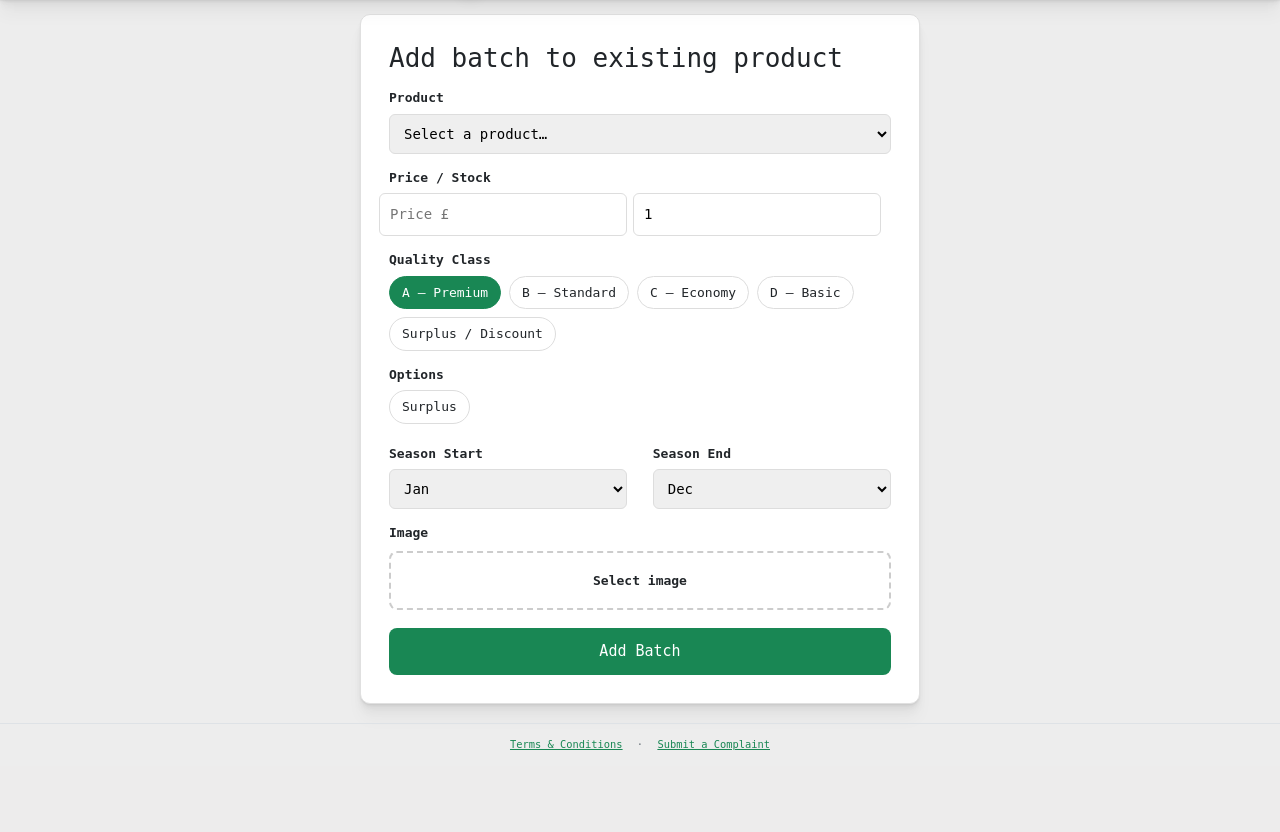
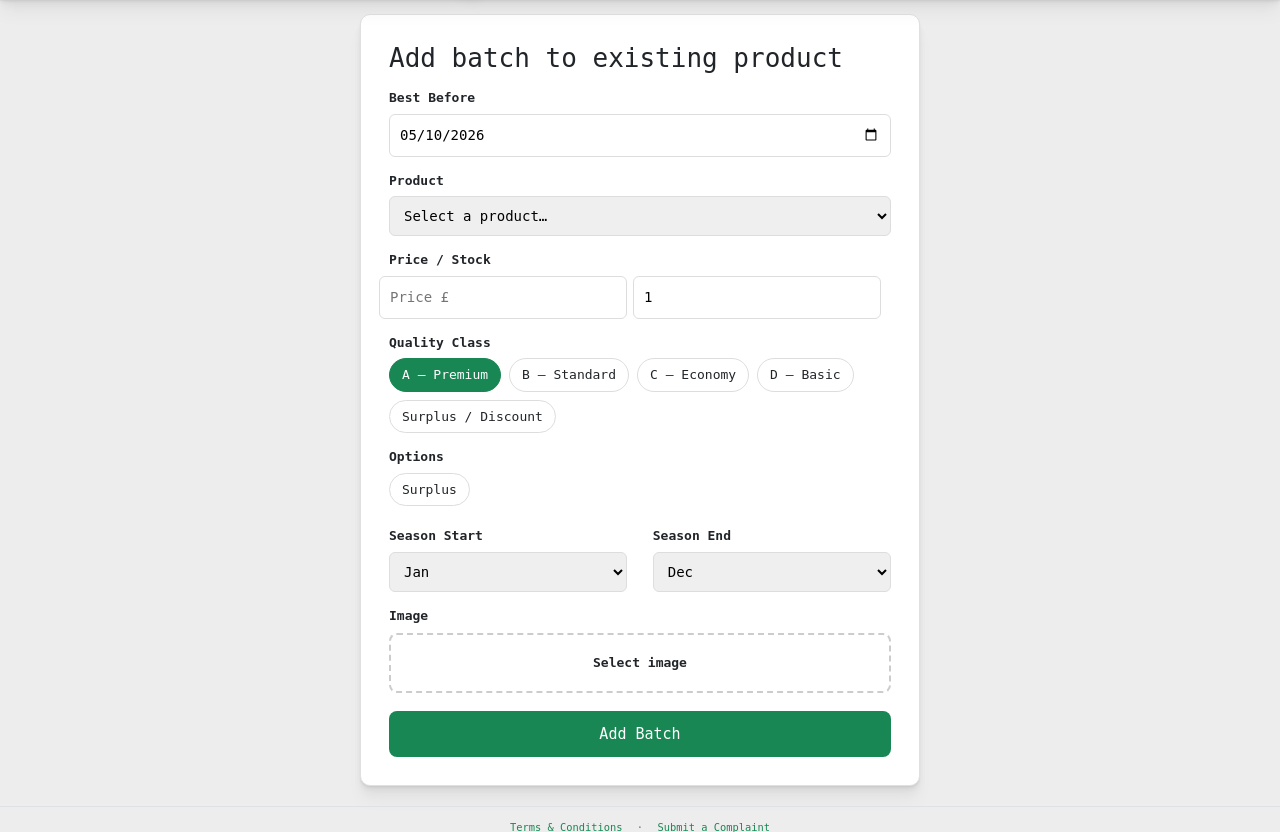
Before and after one commit to SkProGL/marketplace, a Django app: page /add_batch/ in a window 1280 px wide. Shown: the part 50-882 px from the top of the page. Before the commit the page ends 800 px from the top, so only its background shows below. Run offline with Django 5.2, Linux system fonts and the light colour scheme; the visitor is signed in with stand-in values (Sample User, id 1); data comes from the database, SQL or seed files in the repository; data that the repository does not hold is empty.

Commit message:
bug fixes

```diff
--- a/marketplace_platform/core/forms.py
+++ b/marketplace_platform/core/forms.py
@@ -150,6 +150,16 @@ class ProductForm(forms.ModelForm):
             'description': forms.Textarea(attrs={'rows': 3}),
         }
 
+    def clean_best_before(self):
+        best_before = self.cleaned_data.get('best_before')
+        if best_before is not None:
+            min_allowed = (timezone.now() + timedelta(hours=72)).date()
+            if best_before < min_allowed:
+                raise forms.ValidationError(
+                    "Best before date must be at least 3 days from now."
+                )
+        return best_before
+
 
 class ReviewForm(forms.ModelForm):
     class Meta:
@@ -173,6 +183,16 @@ class ProductBatchForm(forms.ModelForm):
             'discount_expiry', 'discount_note',
             'seasonStart', 'seasonEnd',
         ]
+
+    def clean_best_before(self):
+        best_before = self.cleaned_data.get('best_before')
+        if best_before is not None:
+            min_allowed = (timezone.now() + timedelta(hours=72)).date()
+            if best_before < min_allowed:
+                raise forms.ValidationError(
+                    "Best before date must be at least 3 days from now."
+                )
+        return best_before
 
 
 class RecipeForm(forms.ModelForm):
--- a/marketplace_platform/core/static/base.css
+++ b/marketplace_platform/core/static/base.css
@@ -202,6 +202,9 @@ body {
   font-weight: 600;
   color: #198754;
   font-size: 0.85rem;
+  min-width: 3.5rem;
+  text-align: right;
+  flex-shrink: 0;
 }
 
 .cart-producer-group {
--- a/marketplace_platform/core/static/cart.js
+++ b/marketplace_platform/core/static/cart.js
@@ -157,8 +157,12 @@ function drawerUpdateCart(productId, delta, btn) {
     },
     body: JSON.stringify({ delta: delta }),
   })
-    .then((r) => r.json())
+    .then((r) => {
+      if (r.redirected || r.status === 403) { window.location.href = "/login/"; return null; }
+      return r.json();
+    })
     .then((data) => {
+      if (!data) return;
       updateNavbarCart(data.total_items, data.total_price);
 
       // Sync cartState and card badge on the home page if available
--- a/marketplace_platform/core/templates/add_batch.html
+++ b/marketplace_platform/core/templates/add_batch.html
@@ -11,7 +11,12 @@
 
     <input type="hidden" name="stock_alert_threshold" value="0">
     <input type="hidden" name="discount_percentage" value="0">
-    <input type="hidden" name="best_before" value="2026-12-31">
+
+    <label for="best_before">Best Before</label>
+    <input type="date" id="best_before" name="best_before" required>
+    {% if batch_form.best_before.errors %}
+    <p style="color:#dc3545;font-size:0.85rem;margin:4px 0 0;">{{ batch_form.best_before.errors|join:", " }}</p>
+    {% endif %}
 
     <label>Product</label>
     <select name="product_id" required>
@@ -79,6 +84,18 @@
 </div>
 
 <script>
+  (function() {
+    const min = new Date();
+    min.setTime(min.getTime() + 72 * 60 * 60 * 1000);
+    const y = min.getFullYear();
+    const m = String(min.getMonth() + 1).padStart(2, '0');
+    const d = String(min.getDate()).padStart(2, '0');
+    const minDate = `${y}-${m}-${d}`;
+    const picker = document.getElementById('best_before');
+    picker.min = minDate;
+    if (!picker.value || picker.value < minDate) picker.value = minDate;
+  })();
+
   document.querySelector('input[type="file"]').addEventListener('change', function() {
     const span = this.closest('label.upload').querySelector('.upload-label');
     span.textContent = this.files && this.files[0] ? this.files[0].name : 'Select image';
--- a/marketplace_platform/core/templates/home.html
+++ b/marketplace_platform/core/templates/home.html
@@ -385,6 +385,12 @@
     classSelect.onchange = function() {
       selectBatch(mergedBatches[parseInt(this.value)]);
     };
+
+    const bestIdx = mergedBatches.findIndex(b => b.stock > 0);
+    if (bestIdx !== -1) {
+      classSelect.value = bestIdx;
+      selectBatch(mergedBatches[bestIdx]);
+    }
 
     currentReviews = reviewData[productId] || [];
     reviewPage = 1;
--- a/marketplace_platform/core/utils.py
+++ b/marketplace_platform/core/utils.py
@@ -436,6 +436,30 @@ def format_for_display(field, raw_value):
     return display_value
 
 
+SURPLUS_DAYS = {
+    'Fruit':     5,
+    'Vegetable': 5,
+    'Preserve':  5,
+    'Dairy':     3,
+    'Bakery':    3,
+}
+
+def apply_surplus_if_due(batch):
+    """Mark batch as Discounted if it's within the surplus window. Returns True if updated."""
+    if batch.quality_class == 'Discounted':
+        return False
+    best_before = batch.best_before
+    if isinstance(best_before, str):
+        best_before = date.fromisoformat(best_before)
+    days = SURPLUS_DAYS.get(batch.product.category, 5)
+    if best_before <= timezone.now().date() + timedelta(days=days):
+        batch.quality_class = 'Discounted'
+        batch.surplus = True
+        batch.discount_percentage = batch.surplus_discount_percentage
+        batch.save(update_fields=['quality_class', 'surplus', 'discount_percentage'])
+        return True
+    return False
+
 def get_low_stock_products(user):
     """Returns Products whose total in-date stock is at or below their alert threshold."""
     return [p for p in Product.objects.filter(producer=user) if p.stock <= p.stock_alert_threshold]
--- a/marketplace_platform/core/views.py
+++ b/marketplace_platform/core/views.py
@@ -14,7 +14,7 @@ from django.contrib.auth.forms import PasswordChangeForm
 from .models import Complaint, User, Product, ProductBatch, Order, ProducerOrder, OrderProduct, Review, OrderStatusHistory, Recipe, RecipeIngredients, StoryPost, FavouriteRecipe, Payment
 from core.forms import ComplaintForm, LoginForm, ProductForm, ProductBatchForm, SignupForm, CheckoutForm, ReviewForm, ProfileEditForm, RecipeForm, StoryPostForm
 from core.permissions import MANAGE_MODEL_ACCESS, get_all_models, management_access_required
-from core.utils import get_management_context, get_recurring_orders_context, handle_management_post
+from core.utils import get_management_context, get_recurring_orders_context, handle_management_post, apply_surplus_if_due, SURPLUS_DAYS
 from django.contrib.auth.decorators import login_required
 from django.urls import reverse
 from django.db import transaction
@@ -465,7 +465,8 @@ def home_view(request):
             qty = cart.get(str(batch.id), 0)
             total_price += float(batch.price) * qty
 
-    in_stock_batches_qs = ProductBatch.objects.filter(stock__gt=0).order_by('quality_class')
+    min_best_before = date_type.today() + timedelta(days=2)
+    in_stock_batches_qs = ProductBatch.objects.filter(stock__gt=0, best_before__gt=min_best_before).order_by('quality_class')
 
     class_a_image = ProductBatch.objects.filter(
         product=OuterRef('pk'), quality_class='A'
@@ -738,18 +739,6 @@ def upload_item(request):
                     'seasonEnd': season_end,
                 }
             )
-            image = request.FILES.get('image')
-            if image and created:
-                from datetime import date, timedelta
-                ProductBatch.objects.create(
-                    product=product,
-                    quality_class='A',
-                    stock=1,
-                    best_before=date.today() + timedelta(days=365),
-                    image=image,
-                    seasonStart=season_start,
-                    seasonEnd=season_end,
-                )
             if created:
                 messages.success(request, f'"{product.name}" was created successfully!')
             else:
@@ -760,23 +749,34 @@ def upload_item(request):
             active_tab = 'batch'
             product = get_object_or_404(Product, id=request.POST.get('product_id'))
             quality_class = request.POST.get('quality_class', 'B')
+            surplus_discount_pct = Decimal(request.POST.get('surplus_discount_percentage') or '20')
+            best_before_str = request.POST.get('best_before')
+
+            # Resolve final quality class before writing to DB
+            if quality_class != 'Discounted' and best_before_str:
+                best_before_date = date_type.fromisoformat(best_before_str)
+                days = SURPLUS_DAYS.get(product.category, 5)
+                if best_before_date <= date_type.today() + timedelta(days=days):
+                    quality_class = 'Discounted'
+
             surplus = quality_class == 'Discounted'
+            class_discounts = {'A': Decimal('0'), 'B': Decimal('15'), 'C': Decimal('30'), 'D': Decimal('45'), 'Discounted': Decimal('50')}
+            if quality_class == 'Discounted':
+                discount_pct = Decimal(request.POST.get('discount_percentage') or str(surplus_discount_pct))
+            else:
+                discount_pct = class_discounts.get(quality_class, Decimal('0'))
+
             ref_batch = product.batches.filter(quality_class='A').order_by('-created_at').first() \
                         or product.batches.order_by('-created_at').first()
             season_start = ref_batch.seasonStart if ref_batch else 'January'
             season_end = ref_batch.seasonEnd if ref_batch else 'December'
-            class_discounts = {'A': Decimal('0'), 'B': Decimal('15'), 'C': Decimal('30'), 'D': Decimal('45'), 'Discounted': Decimal('50')}
-            if quality_class == 'Discounted':
-                discount_pct = Decimal(request.POST.get('discount_percentage') or '50')
-            else:
-                discount_pct = class_discounts.get(quality_class, Decimal('0'))
             harvest_date = request.POST.get('harvest_date') or None
-            new_batch = ProductBatch.objects.create(
+            ProductBatch.objects.create(
                 product=product,
                 quality_class=quality_class,
                 stock=int(request.POST.get('stock') or 1),
                 harvest_date=harvest_date,
-                best_before=request.POST.get('best_before'),
+                best_before=best_before_str,
                 seasonStart=season_start,
                 seasonEnd=season_end,
                 surplus=surplus,
@@ -784,7 +784,7 @@ def upload_item(request):
                 discount_note=request.POST.get('discount_note', ''),
                 image=request.FILES.get('image'),
                 max_order_qty=int(request.POST['max_order_qty']) if request.POST.get('max_order_qty') else None,
-                surplus_discount_percentage=Decimal(request.POST.get('surplus_discount_percentage') or '20'),
+                surplus_discount_percentage=surplus_discount_pct,
             )
             return redirect('home')
 
```
Also changed, not shown: marketplace_platform/core/management/commands/auto_surplus.py (+2 -23 lines), marketplace_platform/core/templates/inventory_upload.html (+44 -2 lines).
